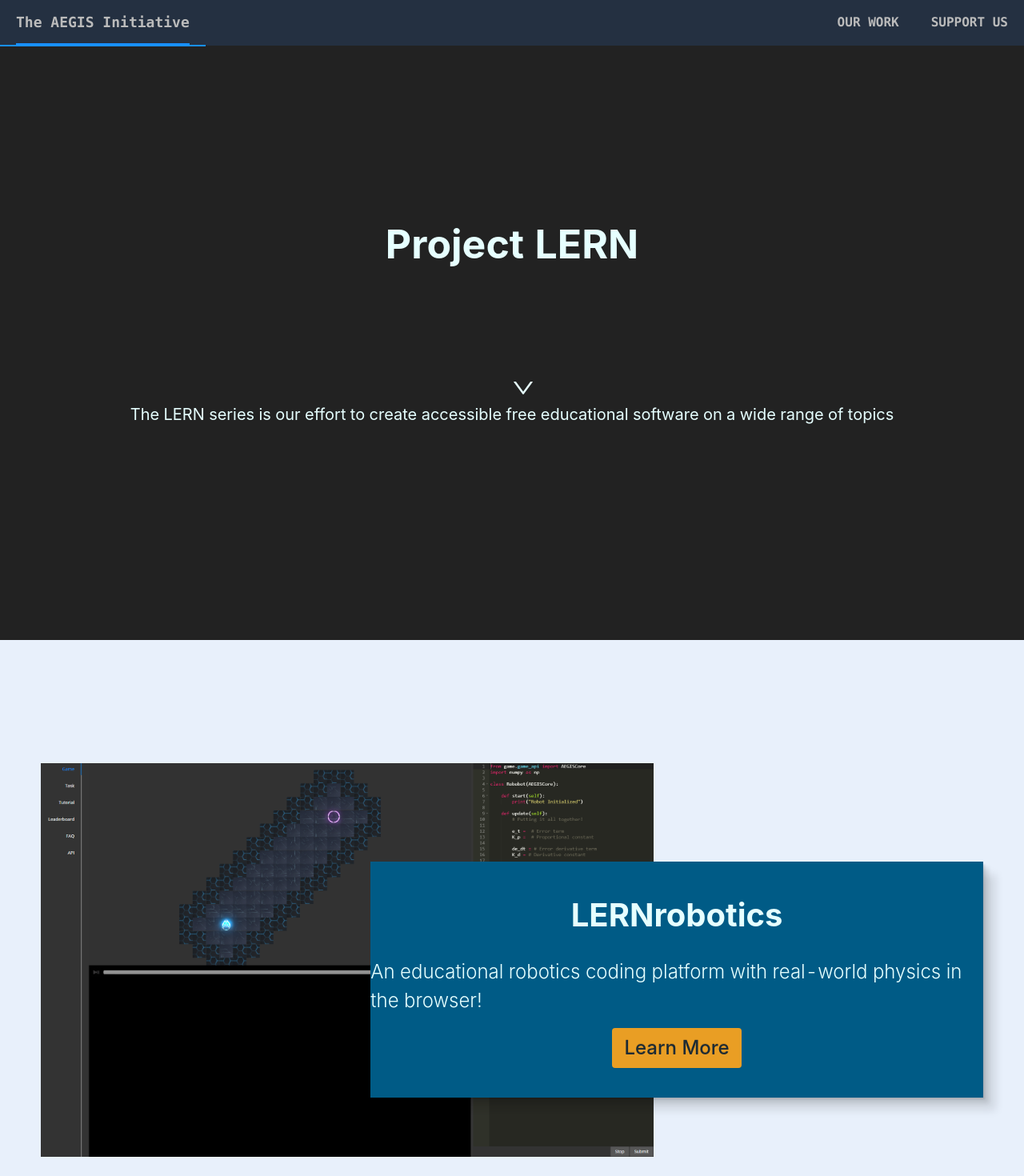
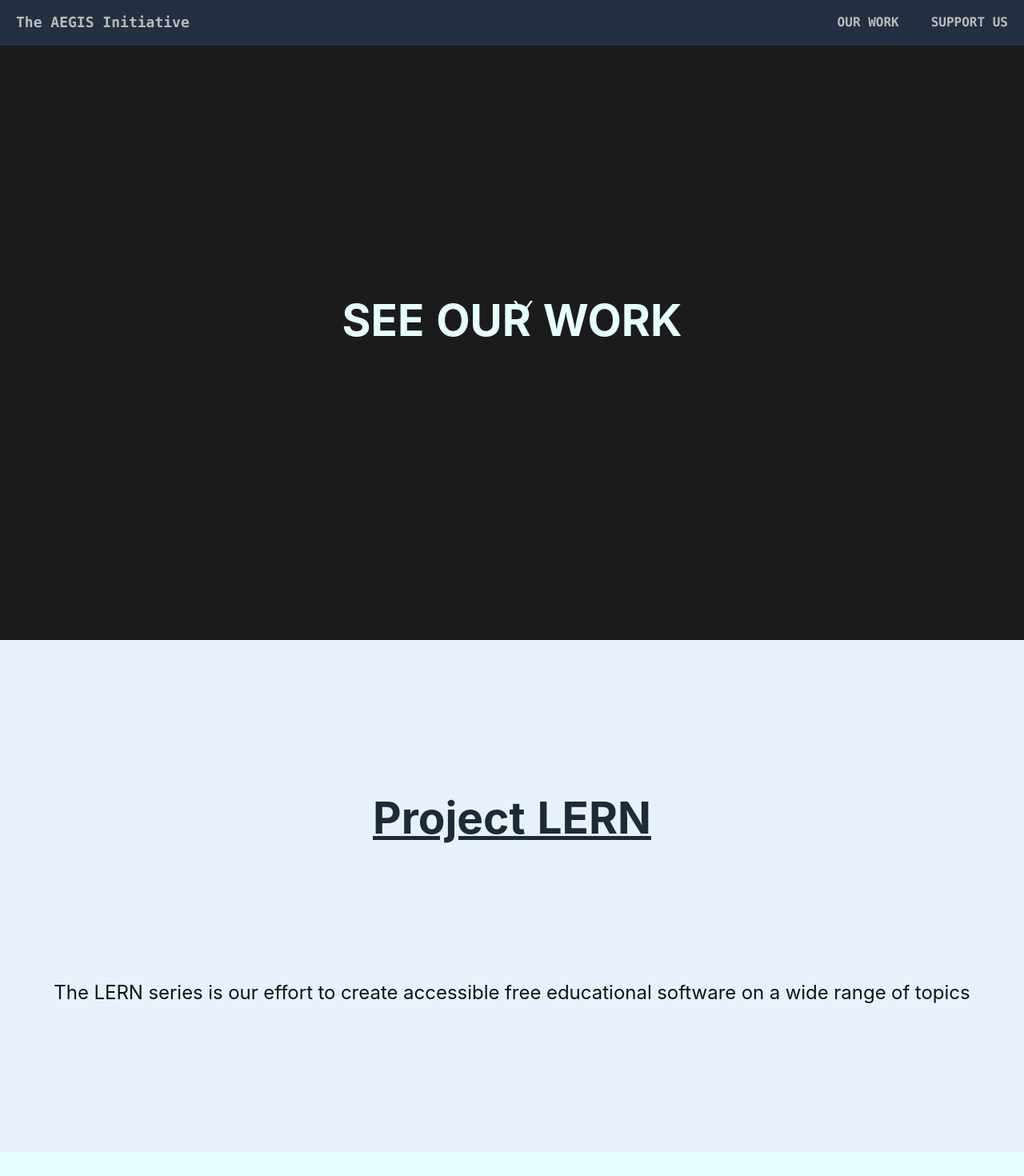
Before and after one commit to AEGIS-Project/organization-website, a React (Create React App) app: page /our-work in a window 1280 px wide. Shown: the top 1470 px of the page at 80% size. Built offline with nearby package versions, Linux system fonts and the light colour scheme.

Commit message:
Reformat our-work page

```diff
--- a/src/components/asymmetric-overlap-split.css
+++ b/src/components/asymmetric-overlap-split.css
@@ -1,18 +1,18 @@
 .asymmetric-overlap-split {
   position: relative;
-  background-color: #e8f0fb;
+  background-color: #e6ffff;
   margin: 4%;
 }
 
 .asymmetric-overlap-split .bottom-block {
   height: 100%;
-  width: 65%;
+  width: 90%;
   background-color: #e8f0fb;
 }
 
 .asymmetric-overlap-split .top-block {
   position: absolute;
-  top: 25%;
+  top: 20%;
   margin-left: 35%;
   height: 60%;
   width: 65%;
--- a/src/components/asymmetric-overlap-split.js
+++ b/src/components/asymmetric-overlap-split.js
@@ -1,5 +1,6 @@
 import React from "react";
 import { Button } from "antd";
+import { Fade } from "react-reveal";
 import "./asymmetric-overlap-split.css";
 
 function AsymmetricOverlapSplit({ img_src, title, description, link }) {
@@ -9,6 +10,7 @@ function AsymmetricOverlapSplit({ img_src, title, description, link }) {
         <img src={img_src} alt="" />
       </div>
       <div className="top-block">
+        <Fade bottom>
           <div className="title"> {title} </div>
           <div className="description"> {description} </div>
           <Button type="primary" size="large" style={{ background: "#e99e24" }}>
@@ -16,6 +18,7 @@ function AsymmetricOverlapSplit({ img_src, title, description, link }) {
               Learn More
             </a>
           </Button>
+        </Fade>
       </div>
     </div>
   );
--- a/src/components/fill_space.js
+++ b/src/components/fill_space.js
@@ -1,12 +1,16 @@
 import React from "react";
 
-export default function FillSpace({ backgroundColor, children }) {
+export default function FillSpace({
+  backgroundColor,
+  children,
+  height = "100vh",
+}) {
   return (
     <div
       style={{
         position: "relative",
-        height: "100vh",
-        width: "100vw",
+        height: `${height}`,
+        width: "100%",
         backgroundColor: `${backgroundColor}`,
         display: "flex",
         justifyContent: "center",
--- a/src/pages/our-work.css
+++ b/src/pages/our-work.css
@@ -1,24 +1,27 @@
 .product-series-header {
-  color: #e6ffff;
+  color: #1d2b34;
   font-weight: 700;
-  font-size: 50px;
+  font-size: 55px;
   display: flex;
   margin-bottom: 20vh;
   justify-content: center;
+  text-decoration: underline;
 }
 
 .product-series-description {
-  color: #e6ffff;
+  color: #111111;
   font-weight: 300px;
-  font-size: 20px;
+  font-size: 24px;
 }
 
-.vertical-dots {
+.our-work .banner-title {
   color: #e6ffff;
-  position: absolute;
-  bottom: 40px;
   font-weight: 700;
-  margin-left: 50vw;
+  font-size: 55px;
+}
+
+.our-work {
+  background-color: #e6ffff;
 }
 
 .vertical-dots .dot {
@@ -27,7 +30,7 @@
 
 .our-work .position-bottom {
   position: absolute;
-  bottom: 30px;
+  bottom: 5vh;
   left: 50%;
   margin-left: auto;
   margin-right: auto;
--- a/src/pages/our-work.js
+++ b/src/pages/our-work.js
@@ -1,11 +1,13 @@
 import React, { useEffect, useState } from "react";
 import Fade from "react-reveal";
 import { DownOutlined } from "@ant-design/icons";
+import { Divider } from "antd";
 
 import TopNavBar from "../components/top-nav-bar.js";
 import AsymmetricOverlapSplit from "../components/asymmetric-overlap-split.js";
 import Footer from "../components/footer";
 import FillSpace from "../components/fill_space";
+import SectionHeader from "../components/section-header";
 
 import "./our-work.css";
 
@@ -24,7 +26,7 @@ function OurWork() {
       <SectionHeader> Engineering </SectionHeader>
       */}
       <FillSpace
-        backgroundColor="#222222"
+        backgroundColor="#1B1B1B"
         style={{ position: "absolute", top: "0" }}
       >
         <div style={{ position: "absolute", top: "0" }}>
@@ -33,33 +35,38 @@ function OurWork() {
         </div>
         <Fade bottom>
           <div>
-            <div className="product-series-header">Project LERN</div>
-            <div className="product-series-description">
-              The LERN series is our effort to create accessible free
-              educational software on a wide range of topics
-            </div>
+            <div className="banner-title">SEE OUR WORK</div>
             <div className="position-bottom">
               <Fade when={showNext}>
-                {/**<div className="vertical-dots">
-                  <div class="dot"> . </div>
-                  <div class="dot"> . </div>
-                  <div class="dot"> . </div>
-                </div>*/}
                 <DownOutlined />
               </Fade>
             </div>
           </div>
         </Fade>
       </FillSpace>
-      <FillSpace>
+      <FillSpace
+        backgroundColor="#e8f0fb"
+        style={{ position: "absolute", top: "0" }}
+        height="80vh"
+      >
         <Fade bottom>
-          <AsymmetricOverlapSplit
-            img_src="/robobot_gamepage_square.png"
-            title="LERNrobotics"
-            description="An educational robotics coding platform with real-world physics in the browser!"
-            link="http://lernrobotics.aegisinitiative.io"
-          />
+          <div>
+            <div className="product-series-header">Project LERN</div>
+
+            <div className="product-series-description">
+              The LERN series is our effort to create accessible free
+              educational software on a wide range of topics
+            </div>
+          </div>
         </Fade>
+      </FillSpace>
+      <FillSpace backgroundColor="#e6ffff">
+        <AsymmetricOverlapSplit
+          img_src="/robobot_gamepage_square.png"
+          title="LERNrobotics"
+          description="An educational robotics coding platform with real-world physics in the browser!"
+          link="http://lernrobotics.aegisinitiative.io"
+        />
       </FillSpace>
       <Footer />
       {/** <div style={{
```
Lines whose indentation alone changed are shown as unchanged.
